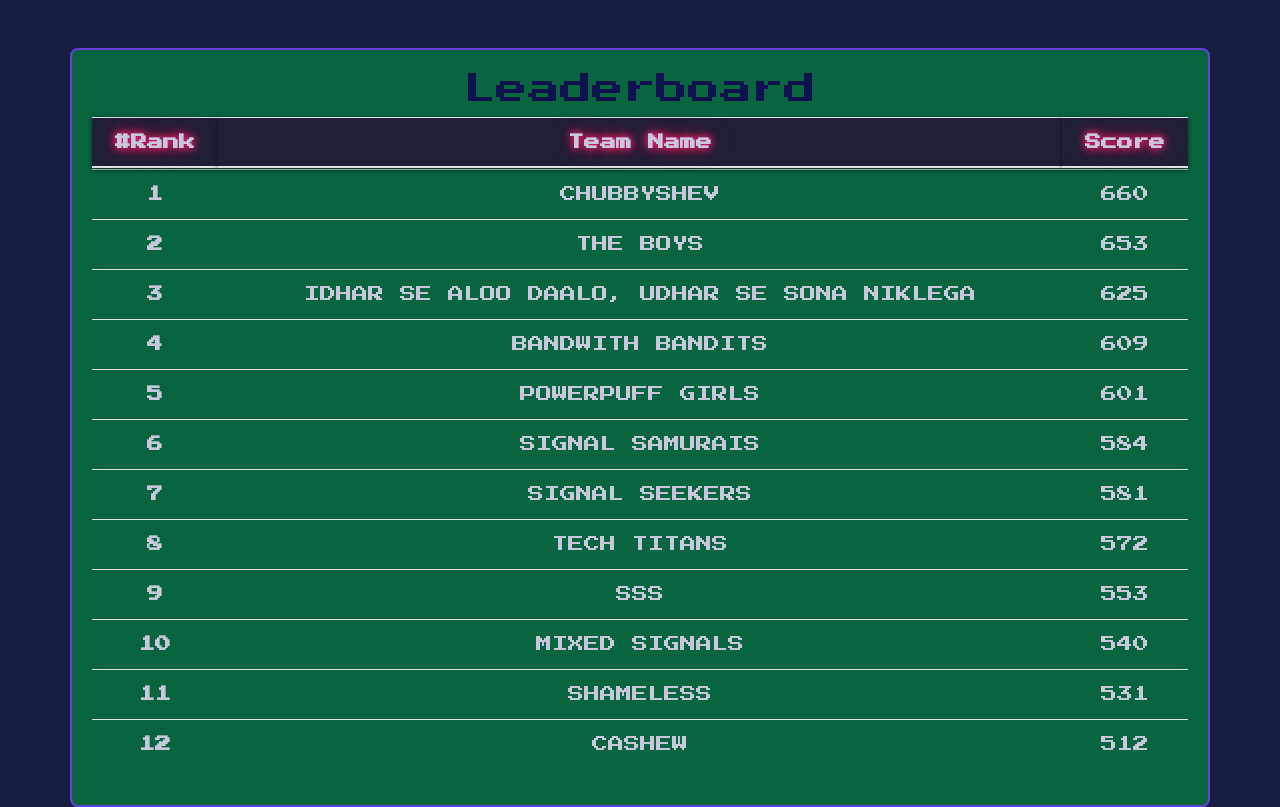
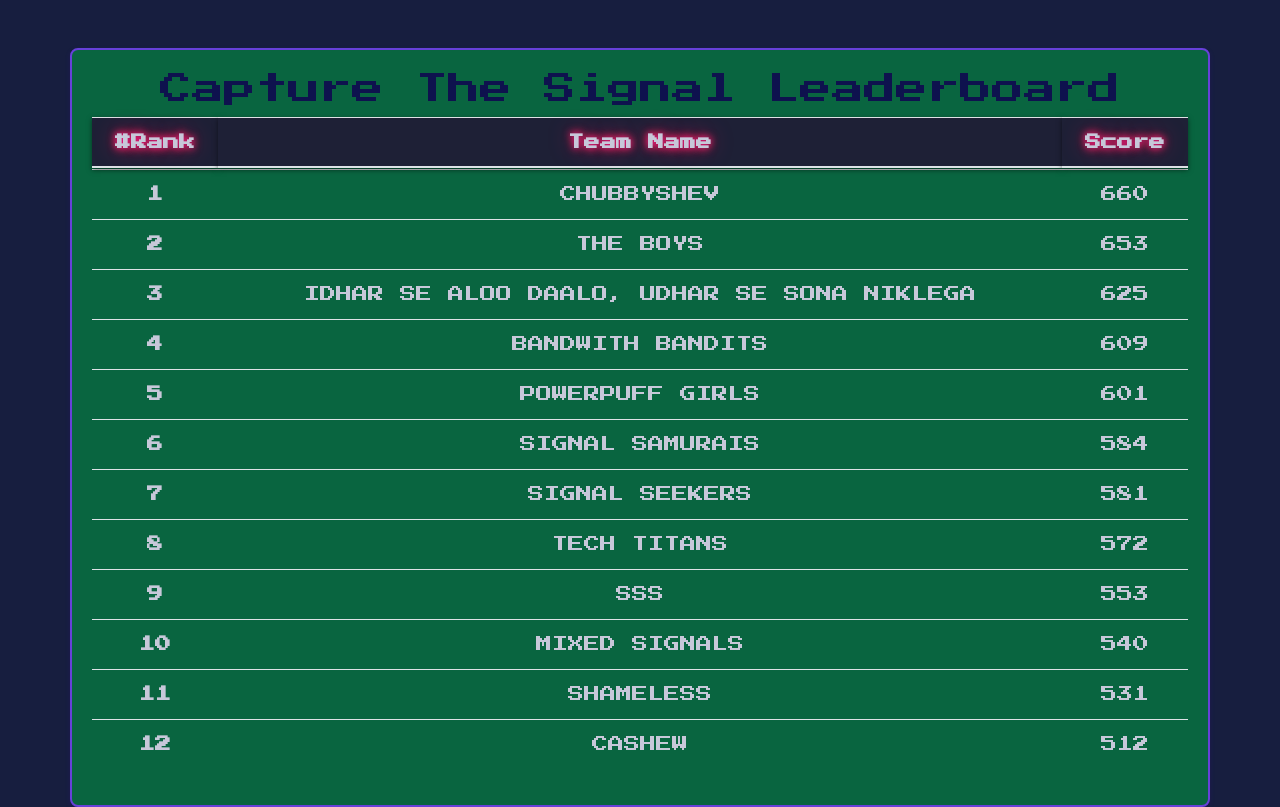
Before and after one commit to Binbasri-in/Static-leaderboard-page-with-dynamic-update, a plain HTML site: page new-leaderboard.html in a window 1280 px wide. Drawn offline with nearby package versions, Linux system fonts and the light colour scheme.

Commit message:
Update new-leaderboard.html

```diff
--- a/new-leaderboard.html
+++ b/new-leaderboard.html
@@ -20,7 +20,7 @@
 
     <!-- Main Content -->
     <div class="container mt-6">
-        <h2 class="text-center">Leaderboard</h2>
+        <h2 class="text-center">Capture The Signal Leaderboard</h2>
         <div class="table">
             <table class="table">
                 <thead class="neon">
```
